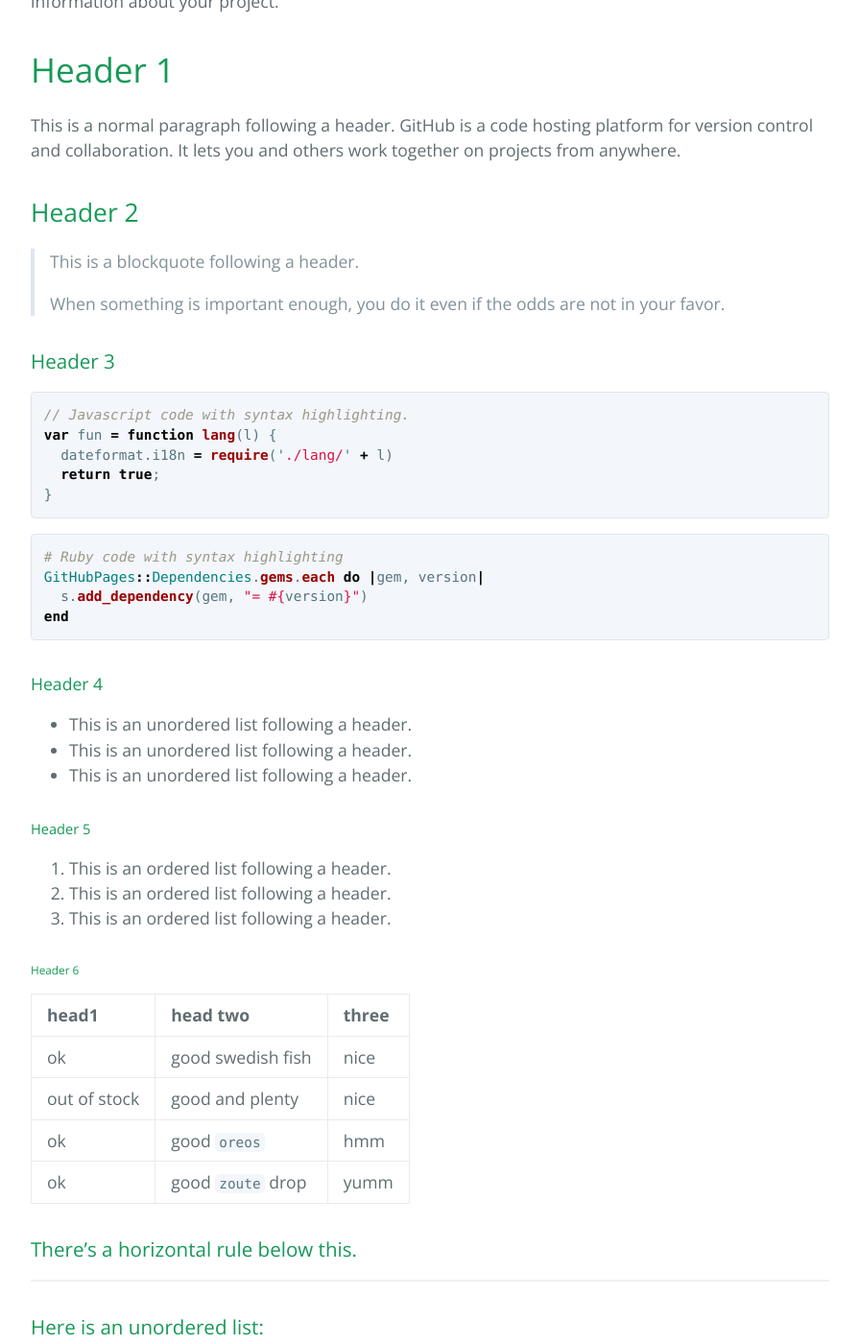
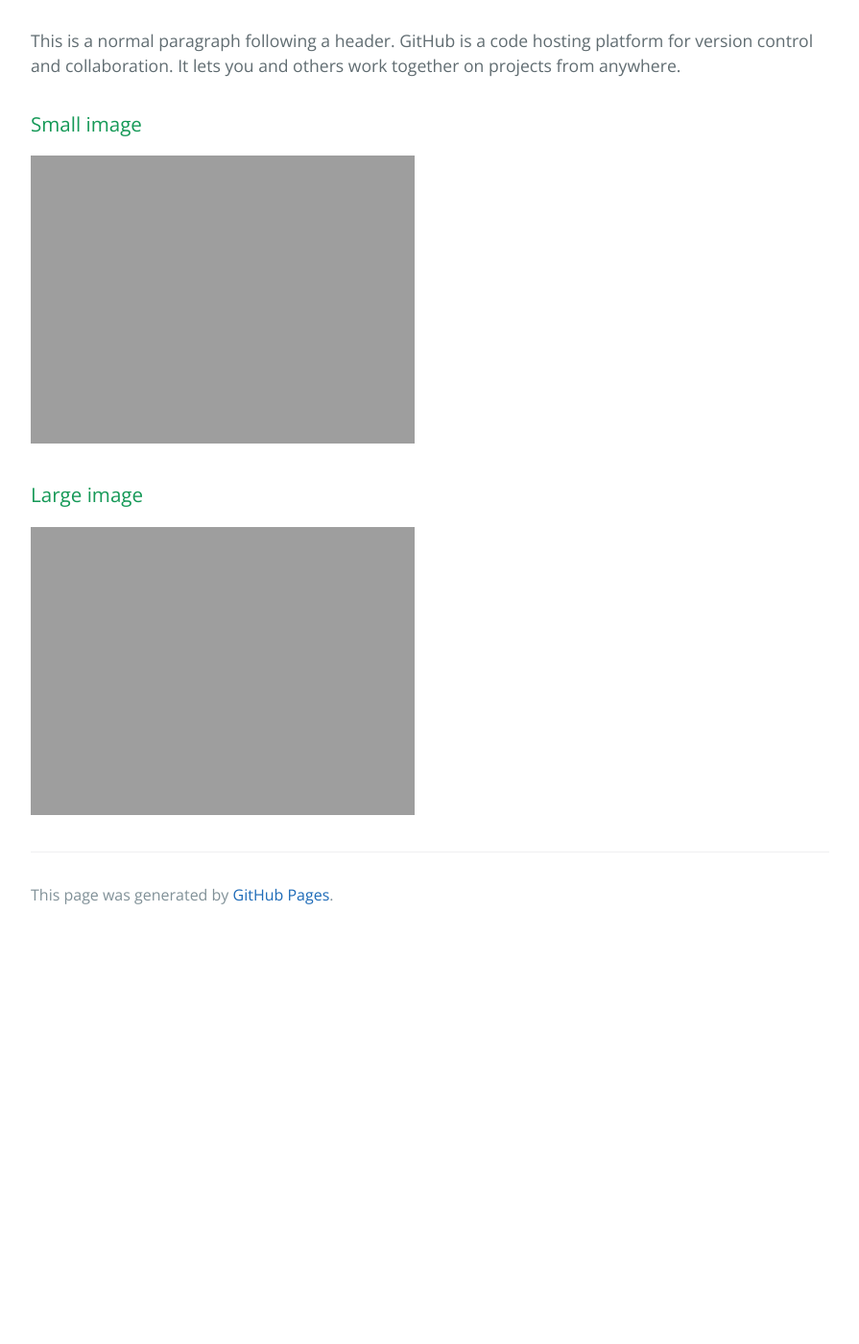
Before and after one commit to RoggaProgga/RoggaProgga.github.io, a Jekyll site: the page built from index.md, in a window 1280 px wide and 1400 px high, scrolled down 585 px. Shown: the whole window at 96% size, without its empty margins (192-1087 px from the left). Built offline with Jekyll 4.4.1, drawn with Linux system fonts in a browser that asks for light colours; after the commit the page ends 1561 px from its top, so only the background shows below that; some of the changed text lies outside the part shown.

Commit message:
remove useless stuff

````diff
--- a/index.md
+++ b/index.md
@@ -14,110 +10,10 @@ There should be whitespace between paragraphs. We recommend including a README,
 
 This is a normal paragraph following a header. GitHub is a code hosting platform for version control and collaboration. It lets you and others work together on projects from anywhere.
 
-## Header 2
-
-> This is a blockquote following a header.
->
-> When something is important enough, you do it even if the odds are not in your favor.
-
-### Header 3
-
-```js
-// Javascript code with syntax highlighting.
-var fun = function lang(l) {
-  dateformat.i18n = require('./lang/' + l)
-  return true;
-}
-```
-
-```ruby
-# Ruby code with syntax highlighting
-GitHubPages::Dependencies.gems.each do |gem, version|
-  s.add_dependency(gem, "= #{version}")
-end
-```
-
-#### Header 4
-
-*   This is an unordered list following a header.
-*   This is an unordered list following a header.
-*   This is an unordered list following a header.
-
-##### Header 5
-
-1.  This is an ordered list following a header.
-2.  This is an ordered list following a header.
-3.  This is an ordered list following a header.
-
-###### Header 6
-
-| head1        | head two          | three |
-|:-------------|:------------------|:------|
-| ok           | good swedish fish | nice  |
-| out of stock | good and plenty   | nice  |
-| ok           | good `oreos`      | hmm   |
-| ok           | good `zoute` drop | yumm  |
-
-### There's a horizontal rule below this.
-
-* * *
-
-### Here is an unordered list:
-
-*   Item foo
-*   Item bar
-*   Item baz
-*   Item zip
-
-### And an ordered list:
-
-1.  Item one
-1.  Item two
-1.  Item three
-1.  Item four
-
-### And a nested list:
-
-- level 1 item
-  - level 2 item
-  - level 2 item
-    - level 3 item
-    - level 3 item
-- level 1 item
-  - level 2 item
-  - level 2 item
-  - level 2 item
-- level 1 item
-  - level 2 item
-  - level 2 item
-- level 1 item
-
 ### Small image
 
-![Octocat](https://github.githubassets.com/images/icons/emoji/octocat.png)
+![Octocat](https://roggaprogga.github.io/assets/images/botologgokek2.png)
 
 ### Large image
 
-![Branching](https://guides.github.com/activities/hello-world/branching.png)
-
-
-### Definition lists can be used with HTML syntax.
-
-<dl>
-<dt>Name</dt>
-<dd>Godzilla</dd>
-<dt>Born</dt>
-<dd>1952</dd>
-<dt>Birthplace</dt>
-<dd>Japan</dd>
-<dt>Color</dt>
-<dd>Green</dd>
-</dl>
-
-```
-Long, single-line code blocks should not wrap. They should horizontally scroll if they are too long. This line should be long enough to demonstrate this.
-```
-
-```
-The final element.
-```
+![Branching](https://roggaprogga.github.io/assets/images/botologgokek2.png)
````
Also changed, not shown: other parts of index.md (+0 -4 lines).
